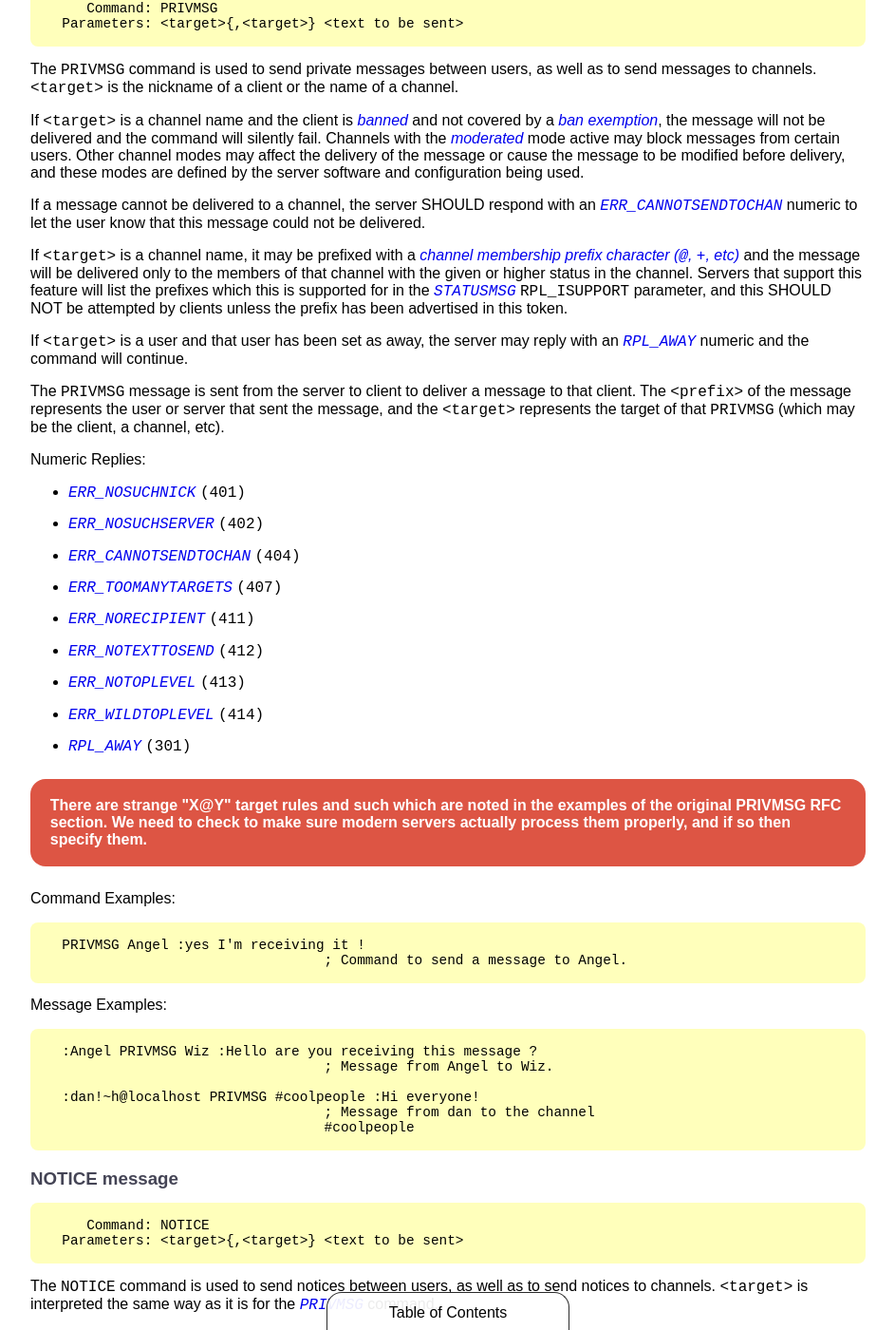
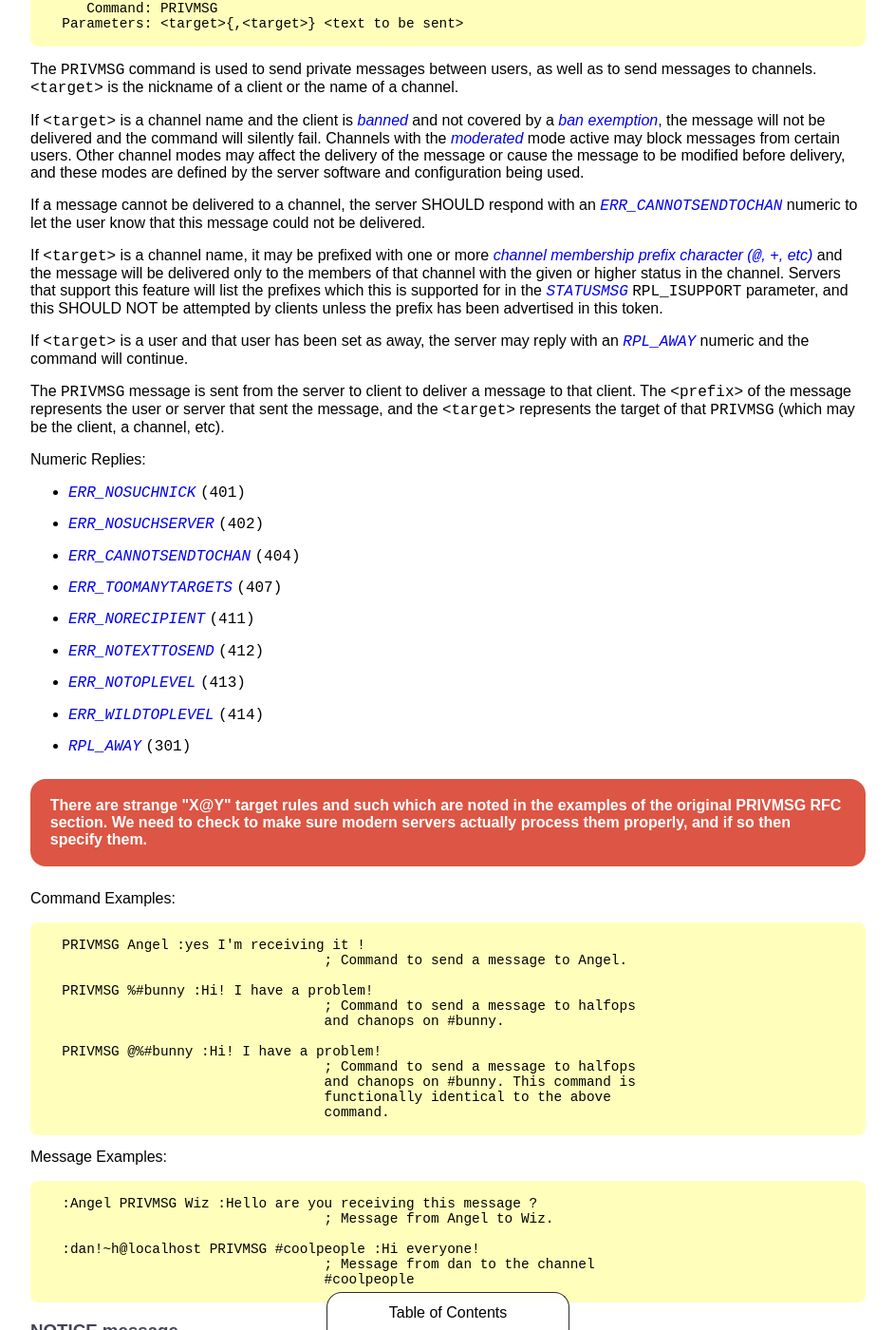
Before and after one commit to ircdocs/modern-irc, a Jekyll site: the page built from index.md, in a window 1280 px wide and 1400 px high, scrolled down 25149 px. Shown: the whole window at 95% size, without its empty margins (168-1111 px from the left). Built offline with Jekyll 4.4.1, drawn with Linux system fonts in a browser that asks for light colours; some of the changed text lies outside the part shown.

Commit message:
PRIVMSG: Fix STATUSMSG rules, servers allow multiple prefixes

```diff
--- a/index.md
+++ b/index.md
@@ -1008,7 +1008,7 @@ If `<target>` is a channel name and the client is [banned](#ban-channel-mode) an
 
 If a message cannot be delivered to a channel, the server SHOULD respond with an [`ERR_CANNOTSENDTOCHAN`](#errcannotsendtochan-404) numeric to let the user know that this message could not be delivered.
 
-If `<target>` is a channel name, it may be prefixed with a [channel membership prefix character (`@`, `+`, etc)](#channel-membership-prefixes) and the message will be delivered only to the members of that channel with the given or higher status in the channel. Servers that support this feature will list the prefixes which this is supported for in the [`STATUSMSG`](#statusmsg-parameter) `RPL_ISUPPORT` parameter, and this SHOULD NOT be attempted by clients unless the prefix has been advertised in this token.
+If `<target>` is a channel name, it may be prefixed with one or more [channel membership prefix character (`@`, `+`, etc)](#channel-membership-prefixes) and the message will be delivered only to the members of that channel with the given or higher status in the channel. Servers that support this feature will list the prefixes which this is supported for in the [`STATUSMSG`](#statusmsg-parameter) `RPL_ISUPPORT` parameter, and this SHOULD NOT be attempted by clients unless the prefix has been advertised in this token.
 
 If `<target>` is a user and that user has been set as away, the server may reply with an [`RPL_AWAY`](#rplaway-301) numeric and the command will continue.
 
@@ -1035,6 +1035,16 @@ Command Examples:
       PRIVMSG Angel :yes I'm receiving it !
                                       ; Command to send a message to Angel.
 
+      PRIVMSG %#bunny :Hi! I have a problem!
+                                      ; Command to send a message to halfops
+                                      and chanops on #bunny.
+
+      PRIVMSG @%#bunny :Hi! I have a problem!
+                                      ; Command to send a message to halfops
+                                      and chanops on #bunny. This command is
+                                      functionally identical to the above
+                                      command.
+
 Message Examples:
 
       :Angel PRIVMSG Wiz :Hello are you receiving this message ?
@@ -2092,7 +2102,7 @@ Examples:
 
       Format: STATUSMSG=<string>
 
-The `STAUSMSG` parameter indicates that the server supports a method for clients to send a message via the [`PRIVMSG`](#privmsg-message) / [`NOTICE`](#notice-message) commands to those people on a channel with the specified [channel membership prefixes](#channel-membership-prefixes).
+The `STAUSMSG` parameter indicates that the server supports a method for clients to send a message via the [`PRIVMSG`](#privmsg-message) / [`NOTICE`](#notice-message) commands to those people on a channel with (one of) the specified [channel membership prefixes](#channel-membership-prefixes).
 
 The value MUST be specified and MUST be a list of prefixes as specified in the [`PREFIX`](#prefix-parameter) parameter. Most servers today advertise every prefix in their [`PREFIX`](#prefix-parameter) parameter in `STATUSMSG`.
 
```
